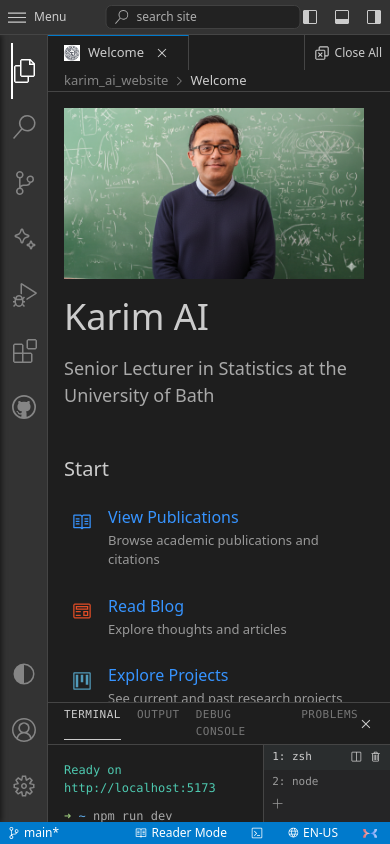
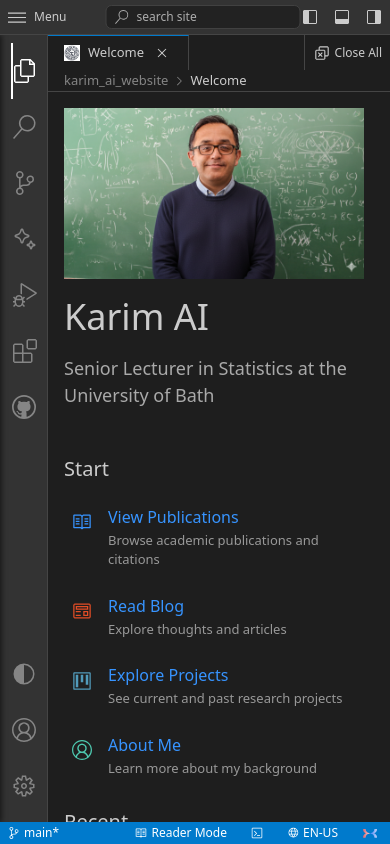
Before and after one commit to kanayai/karim_ai_website, a React (Vite) app: page / in a window 390 px wide. Built offline with nearby package versions, Linux system fonts and the light colour scheme.

Commit message:
fix: close terminal by default and fix mobile chat layout

```diff
--- a/src/components/CopilotChat.jsx
+++ b/src/components/CopilotChat.jsx
@@ -74,7 +74,7 @@ const CopilotChat = () => {
     };
 
     return (
-        <div className="d-flex flex-column h-100" style={{ backgroundColor: 'var(--vscode-sidebar-bg)', color: 'var(--vscode-foreground)' }}>
+        <div className="d-flex flex-column" style={{ backgroundColor: 'var(--vscode-sidebar-bg)', color: 'var(--vscode-foreground)', height: '100%' }}>
             {/* Header */}
             <div className="px-3 py-2 d-flex align-items-center gap-2" style={{ borderBottom: '1px solid var(--vscode-border)', fontWeight: 'bold', fontSize: '11px' }}>
                 <VscSparkle /> COPILOT CHAT
--- a/src/components/Layout.jsx
+++ b/src/components/Layout.jsx
@@ -8,7 +8,7 @@ import Terminal from './Terminal';
 
 const Layout = ({ children, activeFile, setActiveFile, theme, toggleTheme, isSidebarOpen, toggleSidebar, simpleMode, toggleSimpleMode }) => {
     const [isPaletteOpen, setIsPaletteOpen] = useState(false);
-    const [isTerminalOpen, setIsTerminalOpen] = useState(true); // Default open for demo
+    const [isTerminalOpen, setIsTerminalOpen] = useState(false); // Default closed
     const [activeView, setActiveView] = useState('explorer');
 
     useEffect(() => {
```
